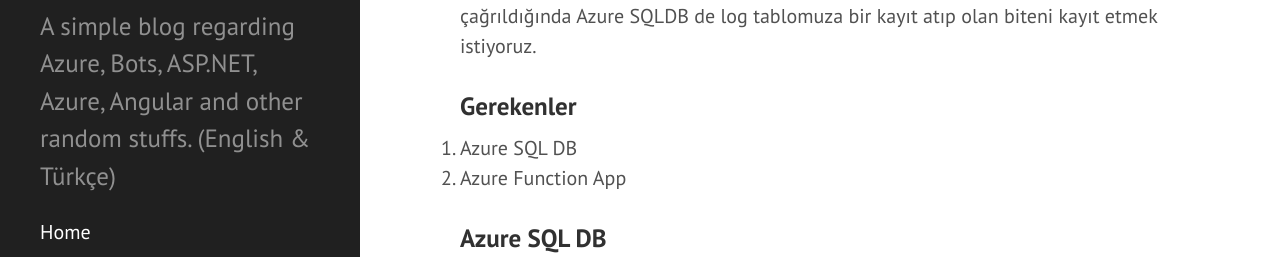
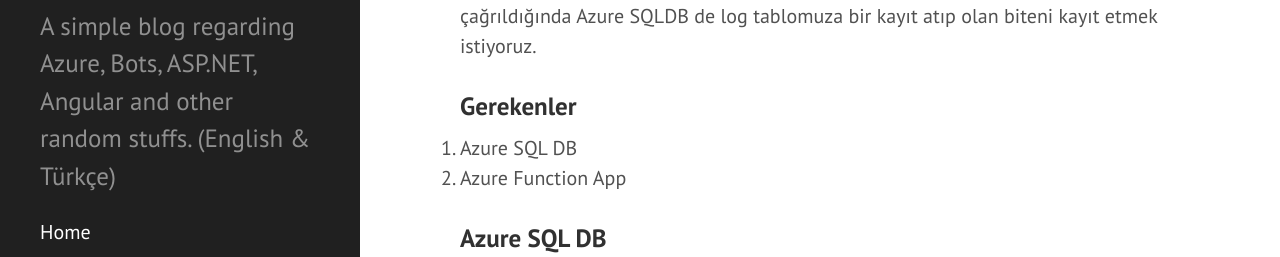
Before and after one commit to mehmetkut/mehmetkut.github.io, a Jekyll site: the page built from index.html, in a window 1280 px wide. Shown: the part 420-677 px from the top of the page. Built offline with Jekyll 4.4.1, drawn with Linux system fonts in a browser that asks for light colours; the list of posts is cut into pages by our own code; comment, search, counter and statistics services are not loaded.

Commit message:
Config file changes

```diff
--- a/_config.yml
+++ b/_config.yml
@@ -8,7 +8,7 @@ permalink:        pretty
 # Setup
 title:            MK
 tagline:          'Simplicity is the ultimate sophistication.'
-description:      'A simple blog regarding Azure, Bots, ASP.NET, Azure, Angular and other random stuffs. (English & Türkçe)'
+description:      'A simple blog regarding Azure, Bots, ASP.NET, Angular and other random stuffs. (English & Türkçe)'
 url:              https://mehmetkut.github.io
 baseurl:          /
 
```
